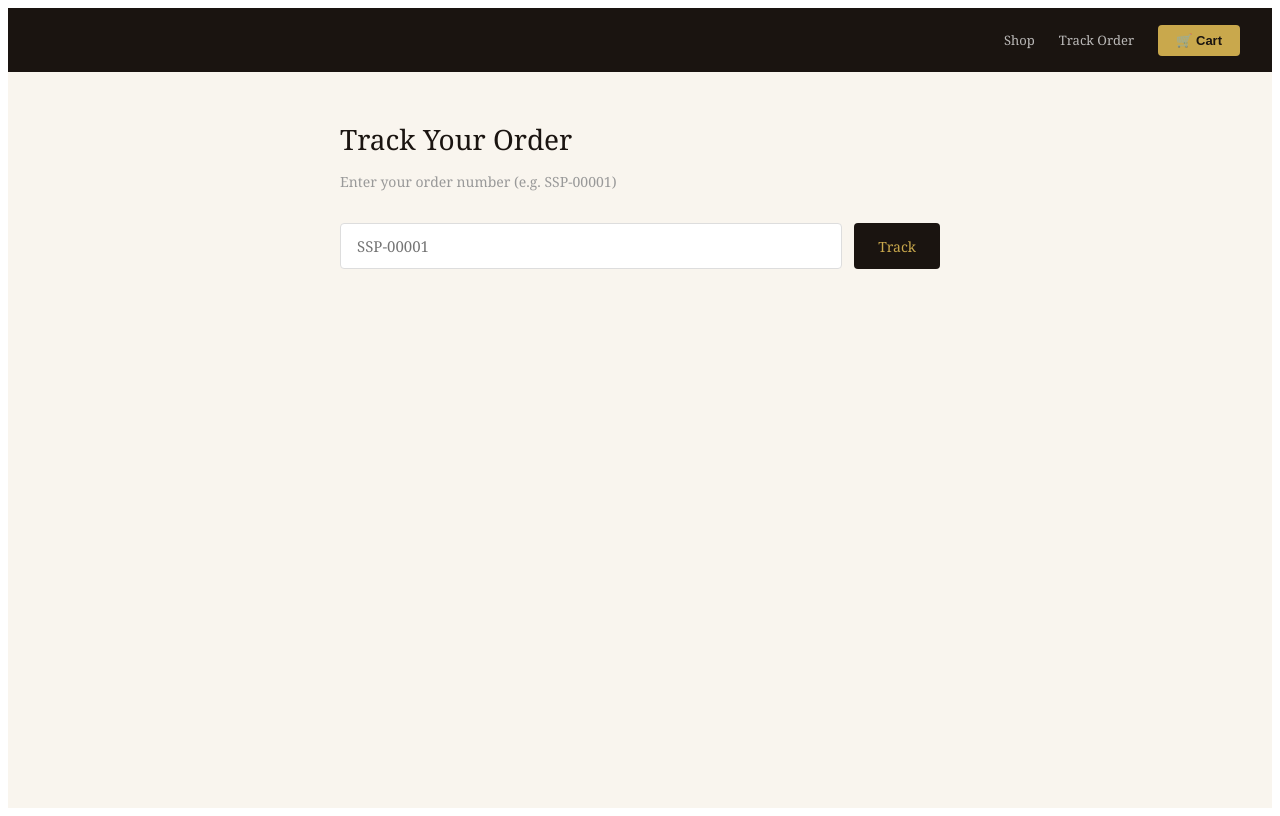
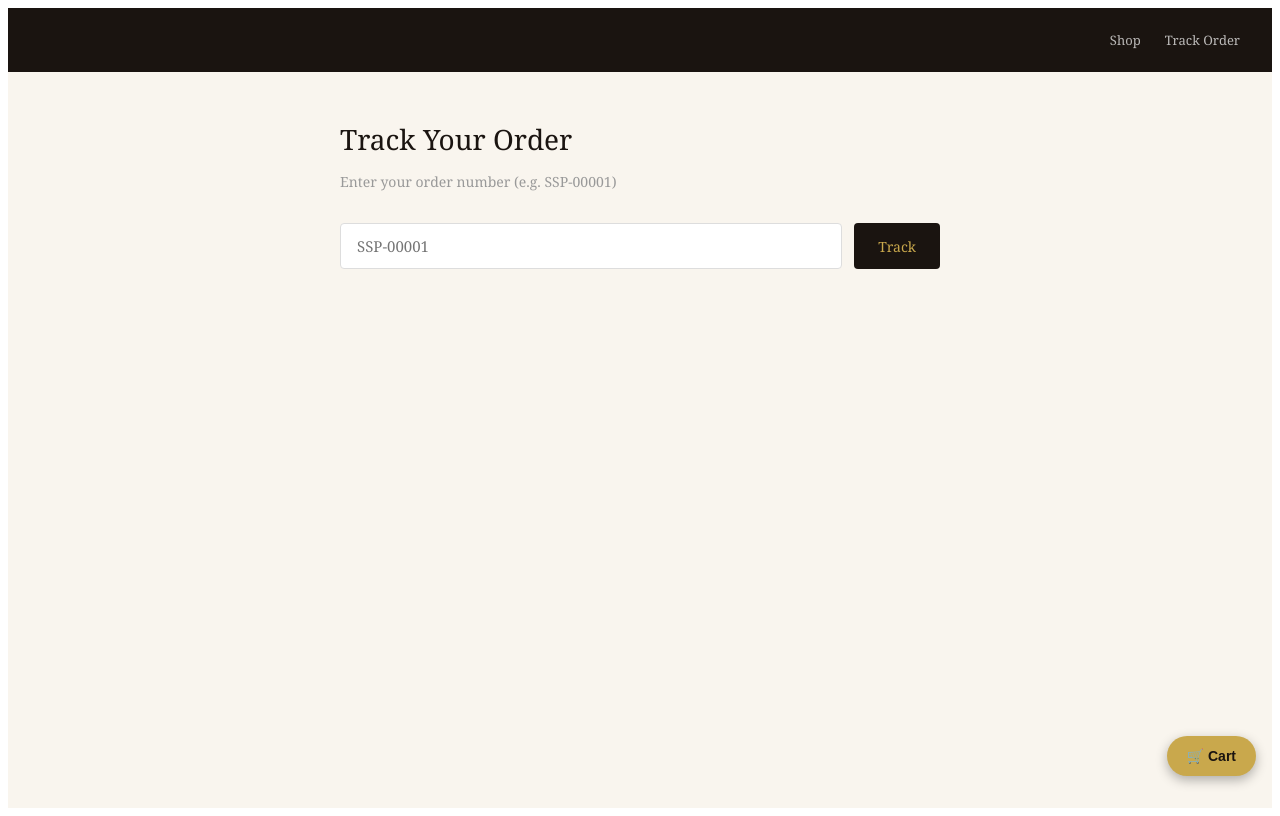
Before and after one commit to sumlamusthafa/shamil-shoe-palace, a React (Create React App) app in the folder frontend/: page /track in a window 1280 px wide. Built offline with nearby package versions, Linux system fonts and the light colour scheme.

Commit message:
Float cart button bottom right

```diff
--- a/frontend/src/components/Navbar.js
+++ b/frontend/src/components/Navbar.js
@@ -10,15 +10,18 @@ export default function Navbar() {
   return (
     <>
       <nav style={{ background: '#1a1410', display: 'flex', alignItems: 'center', justifyContent: 'flex-end', padding: '0 2rem', height: '64px', position: 'sticky', top: 0, zIndex: 100 }}>
-          <div style={{ display: 'flex', gap: '1.5rem', alignItems: 'center' }}>
+        <div style={{ display: 'flex', gap: '1.5rem', alignItems: 'center' }}>
           <Link to="/" style={{ color: 'rgba(255,255,255,0.7)', textDecoration: 'none', fontSize: '13px' }}>Shop</Link>
           <Link to="/track" style={{ color: 'rgba(255,255,255,0.7)', textDecoration: 'none', fontSize: '13px' }}>Track Order</Link>
-          <button onClick={() => setCartOpen(true)}
-            style={{ background: '#C9A84C', color: '#1a1410', border: 'none', padding: '8px 18px', borderRadius: '4px', fontSize: '13px', fontWeight: 'bold', cursor: 'pointer', display: 'flex', alignItems: 'center', gap: '6px' }}>
-            🛒 Cart {count > 0 && <span style={{ background: 'rgba(26,20,16,0.2)', borderRadius: '10px', padding: '1px 7px', fontSize: '11px' }}>{count}</span>}
-          </button>
         </div>
       </nav>
+
+      {/* Floating Cart Button - Bottom Right */}
+      <button onClick={() => setCartOpen(true)}
+        style={{ position: 'fixed', bottom: '24px', right: '24px', background: '#C9A84C', color: '#1a1410', border: 'none', padding: '12px 20px', borderRadius: '50px', fontSize: '14px', fontWeight: 'bold', cursor: 'pointer', display: 'flex', alignItems: 'center', gap: '6px', zIndex: 999, boxShadow: '0 4px 12px rgba(0,0,0,0.3)' }}>
+        🛒 Cart {count > 0 && <span style={{ background: 'rgba(26,20,16,0.3)', borderRadius: '10px', padding: '1px 7px', fontSize: '11px' }}>{count}</span>}
+      </button>
+
       <CartDrawer open={cartOpen} onClose={() => setCartOpen(false)} />
     </>
   );
```
